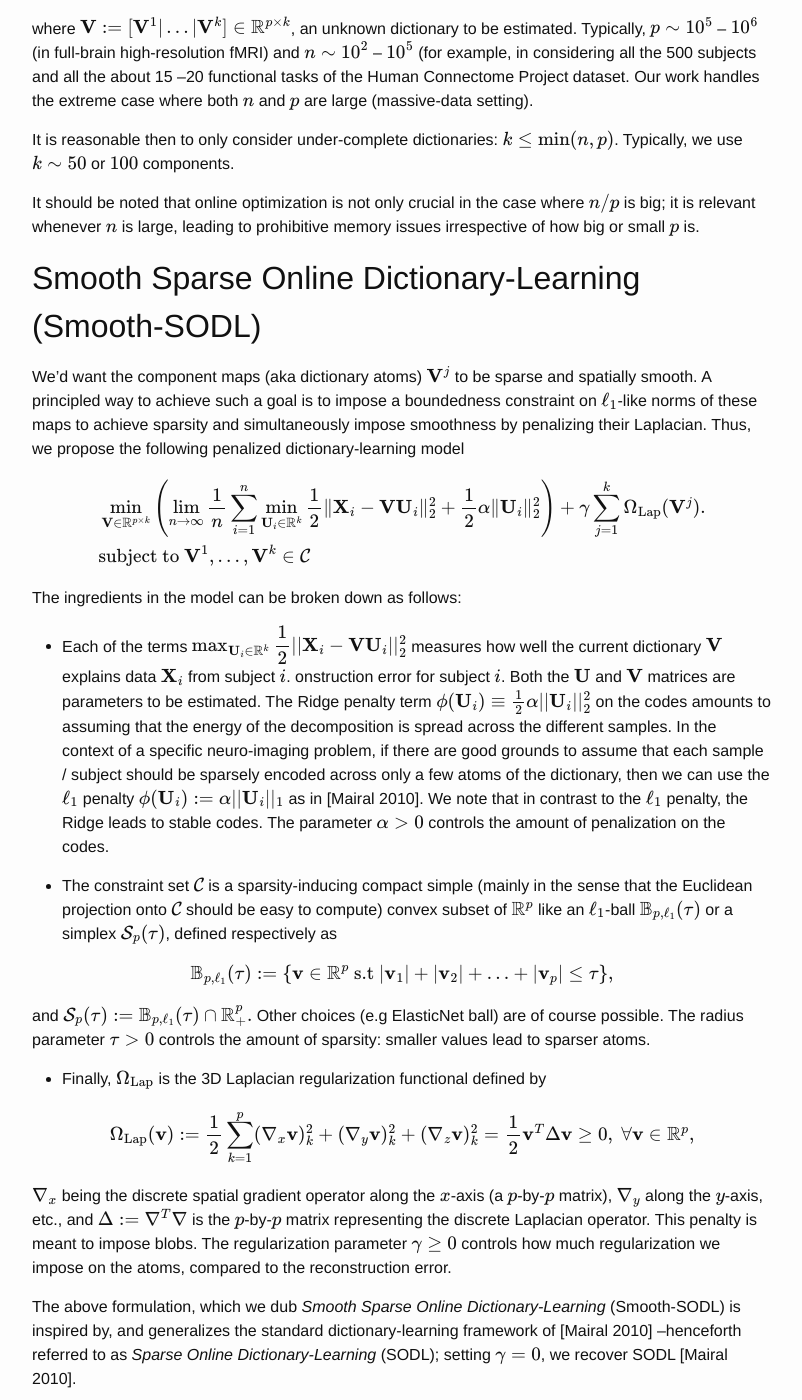
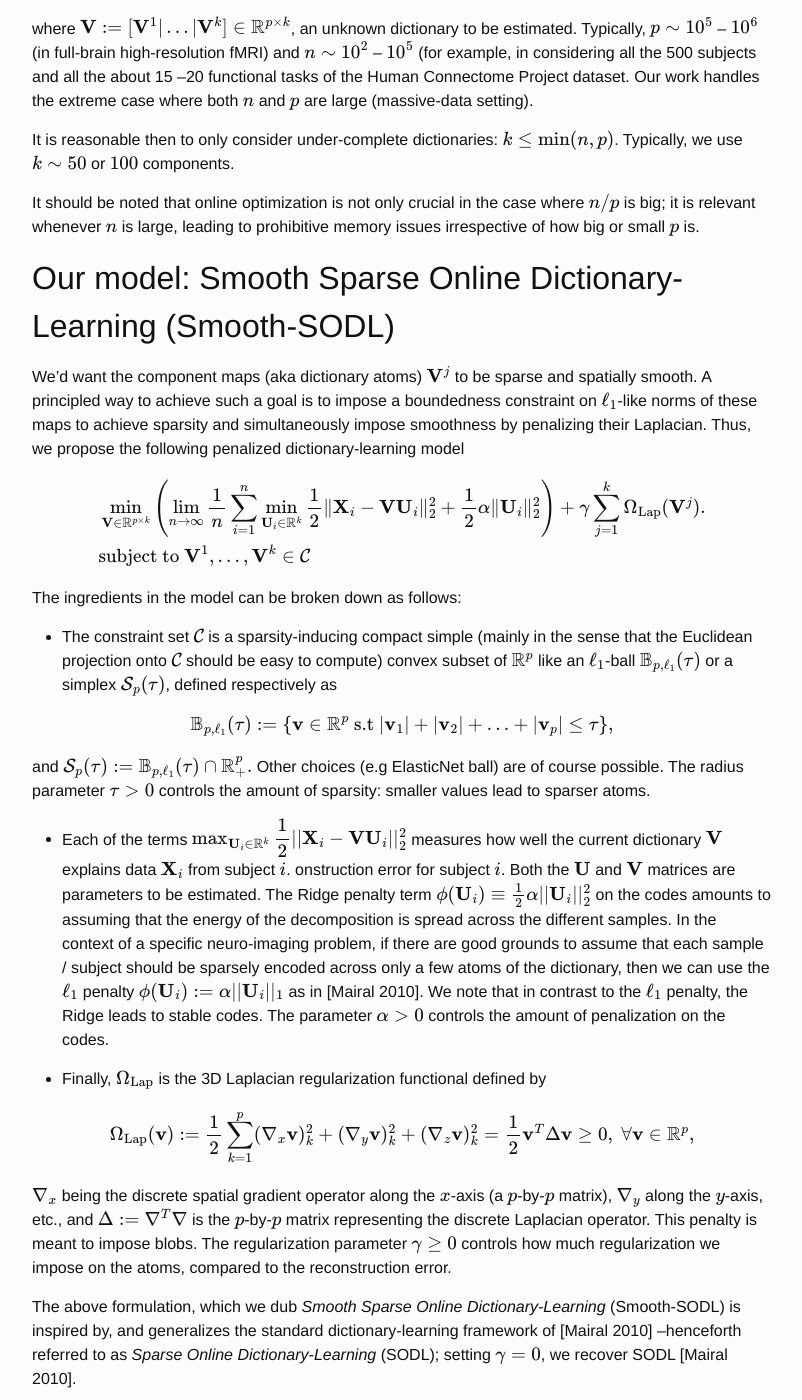
Before and after one commit to dohmatob/dohmatob.github.io, a Jekyll site: the page built from _posts/2016-10-07-ssodl.markdown, in a window 1280 px wide and 1400 px high, scrolled down 910 px. Shown: the whole window, without its empty margins (238-1040 px from the left). Built offline with Jekyll 4.4.1, drawn with Linux system fonts in a browser that asks for light colours; formulas are drawn with MathJax 3; comment, search, counter and statistics services are not loaded; some of the changed lines change nothing that is shown; some of the changed text lies outside the part shown.

Commit message:
improved ssodl post

```diff
--- a/_posts/2016-10-07-ssodl.markdown
+++ b/_posts/2016-10-07-ssodl.markdown
@@ -68,7 +68,7 @@
 leading to prohibitive memory issues irrespective of how big or small
 $p$ is.
 
-## Smooth Sparse Online Dictionary-Learning (Smooth-SODL)
+## Our model: Smooth Sparse Online Dictionary-Learning (Smooth-SODL)
 We'd  want the component maps (aka dictionary atoms) $\V^j$ to be sparse and spatially smooth. A principled way to achieve such a goal is to impose a boundedness constraint on $\ell_1$-like norms of these maps to achieve sparsity and
 simultaneously impose smoothness by penalizing their Laplacian.
 Thus, we propose the following penalized dictionary-learning model
@@ -82,6 +82,18 @@
 
 The ingredients in the model can be broken down as follows:
 
+- The constraint set $\mathcal C$ is a sparsity-inducing compact
+simple (mainly in the sense that the Euclidean projection onto
+$\mathcal C$ should be easy to compute) convex subset of $\mathbb R^p$
+like an $\ell_1$-ball $\mathbb B_{p,\ell_1}(\tau)$ or a simplex $\mathcal S_p(\tau)$, defined respectively as
+
+$$\mathbb B_{p,\ell_1}(\tau) := \left\{\v \in \mathbb R^p\text{ s.t }|\v_1| + |\v_2| + \ldots + |\v_p| \le \tau\right\},$$
+
+and
+$\mathcal S_p(\tau) := \mathbb B_{p,\ell_1}(\tau) \cap \mathbb R_+^p.$
+Other choices (e.g ElasticNet ball) are of course possible. The radius parameter $\tau > 0$ controls the
+amount of sparsity: smaller values lead to sparser atoms.
+
 - Each of the terms $\max_{\U_i \in \mathbb R^k}\dfrac{1}{2}||\X_i-\V\U_i||_2^2$ measures how well the current dictionary $\V$ explains data $\X_i$ from subject $i$.
 onstruction error for subject $i$. Both the $\U$ and $\V$ matrices are parameters to be estimated.
 The Ridge penalty term $\phi(\U_i) \equiv \frac{1}{2}\alpha||\U_i||_2^2$
@@ -93,17 +105,6 @@
 \alpha||\U_i||_1$ as in [Mairal 2010]. We note that in contrast to
 the $\ell_1$ penalty, the Ridge leads to stable codes. The parameter $\alpha > 0$ controls the amount of penalization on the codes.
 
-- The constraint set $\mathcal C$ is a sparsity-inducing compact
-simple (mainly in the sense that the Euclidean projection onto
-$\mathcal C$ should be easy to compute) convex subset of $\mathbb R^p$
-like an $\ell_1$-ball $\mathbb B_{p,\ell_1}(\tau)$ or a simplex $\mathcal S_p(\tau)$, defined respectively as
-
-$$\mathbb B_{p,\ell_1}(\tau) := \left\{\v \in \mathbb R^p\text{ s.t }|\v_1| + |\v_2| + \ldots + |\v_p| \le \tau\right\},$$
-
-and
-$\mathcal S_p(\tau) := \mathbb B_{p,\ell_1}(\tau) \cap \mathbb R_+^p.$
-Other choices (e.g ElasticNet ball) are of course possible. The radius parameter $\tau > 0$ controls the
-amount of sparsity: smaller values lead to sparser atoms.
 -  Finally, $\Omega_{\text{Lap}}$ is the 3D Laplacian regularization functional
 defined by
 
@@ -139,7 +140,7 @@
 free: there is not step size to tune.
 
 # The Algorithm
-The resulting algorithm is adapted from [Mairal 2010].
+The resulting online algorithm is adapted from [Mairal 2010].
 
 - **Require**
   - Regularization parameters $\alpha, \gamma > 0$.
@@ -159,8 +160,8 @@
   - BCD dictionary update: Compute update for dictionary $\V$ using the algorithm below.
 
 
-# Dictionary update
-For updating the dictionary, we proposed the following algorithm:
+# Updating the dictionary $\V$
+For updating the dictionary atoms $\V^j$ , we proposed the following algorithm:
 
 - **Require** $\V = [\V^1|\ldots|\V^k] \in \mathbb{R}^{p \times k}$
 (input dictionary).
@@ -179,9 +180,10 @@
 
 Details and proofs are given in the <a href="https://hal.inria.fr/hal-01369134">NIPS paper</a>. Parameter selection is also discussed there.
 
-## Some qualitative results
+## Results
 <img src="/assets/figures/ssodl/nips1.png"/>
 <img src="/assets/figures/ssodl/nips2.png"/>
+<img src="/assets/figures/ssodl/nips3.png"/>
 
 ## Concluding remarks
 To extract structured functionally discriminating patterns
```
Also changed, not shown: assets/figures/ssodl/nips2.png, assets/figures/ssodl/nips3.png (added).
